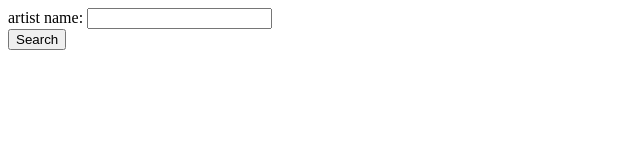
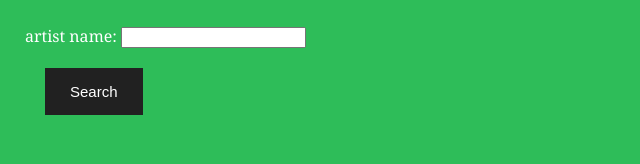
Before and after one commit to sethclaw/creative_2, a plain HTML site: page index.html in a window 1280 px wide. Shown: the whole page, without its empty margins (0-640 px from the left). Drawn offline with nearby package versions, Linux system fonts and the light colour scheme.

Commit message:
started the CSS

```diff
--- a/index.html
+++ b/index.html
@@ -1,8 +1,18 @@
-<title>Artist popularity</title>
+<!DOCTYPE html>
+<html>
+  <head>
+    <link rel="stylesheet" type="text/css" href="main.css">
+  </head>
+
+  <title>Spotify // DataVis</title>
+
   <script src="https://code.jquery.com/jquery-1.10.2.js"></script>
+
   <body>
+    <div id="search">
       artist name: <input type="text" id="artistField" value=""><br>
       <button id="searchButton" type="button">Search</button>
+    </div>
   </body>
 
   <script>
@@ -26,3 +36,5 @@ $(document).ready(function() {
     });
 
   </script>
+
+</html>
--- /dev/null
+++ b/main.css
@@ -0,0 +1,20 @@
+body {
+	color: white;
+	background-color: #2EBD59;
+	width: 95%;
+	font-family:Georgia;
+
+	margin: 25px;
+}
+
+button {
+	background-color: #212121;
+    border: none;
+    color: white;
+    padding: 15px 25px;
+    text-align: center;
+    text-decoration: none;
+    display: inline-block;
+    font-size: 15px;
+    margin: 20px;
+}
```
Lines whose indentation alone changed are shown as unchanged.
